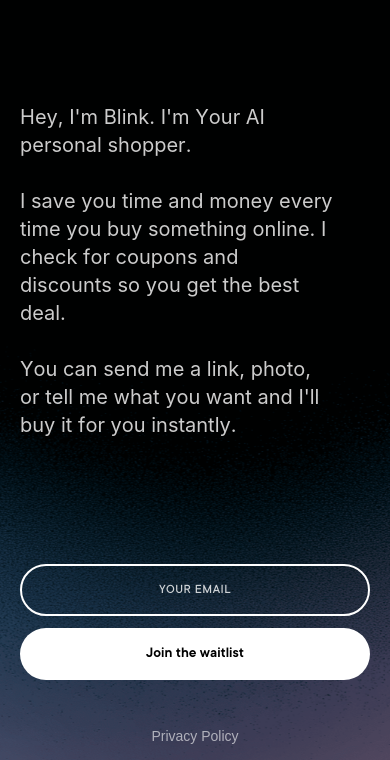
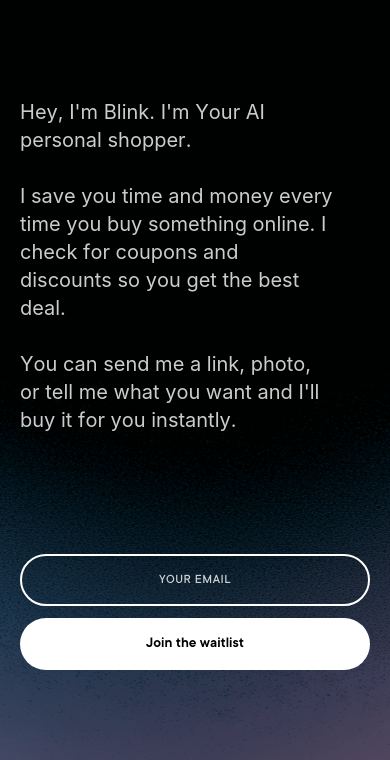
Before and after one commit to Karim-tari/Blank-Lander-V2, a plain HTML site: page index.html in a window 390 px wide. Shown: the part 84-844 px from the top of the page. Drawn offline with nearby package versions, Linux system fonts and the light colour scheme; a web font is replaced by a local one.

Commit message:
Update styles.css

```diff
--- a/styles.css
+++ b/styles.css
@@ -560,7 +560,8 @@
         width: 100%;
         height: auto;
         flex: 0 0 auto;
-        margin-bottom: 60px;
+        margin-bottom: 40px;
+        padding-bottom: 40px;
     }
 
     .cta-container {
@@ -603,13 +604,7 @@
     }
 
     .privacy-link {
-        display: block !important;
-        position: absolute;
-        bottom: 20px;
-        left: 0;
-        right: 0;
-        margin: 0;
-        padding: 0;
+        display: none !important;
     }
 
     .brands-wrapper {
@@ -648,7 +643,8 @@
         width: 100%;
         height: auto;
         flex: 0 0 auto;
-        margin-bottom: 50px;
+        margin-bottom: 30px;
+        padding-bottom: 30px;
     }
 
     .cta-container {
@@ -695,8 +691,7 @@
     }
 
     .privacy-link {
-        display: block !important;
-        bottom: 15px;
+        display: none !important;
     }
 
     .brands-wrapper {
```
